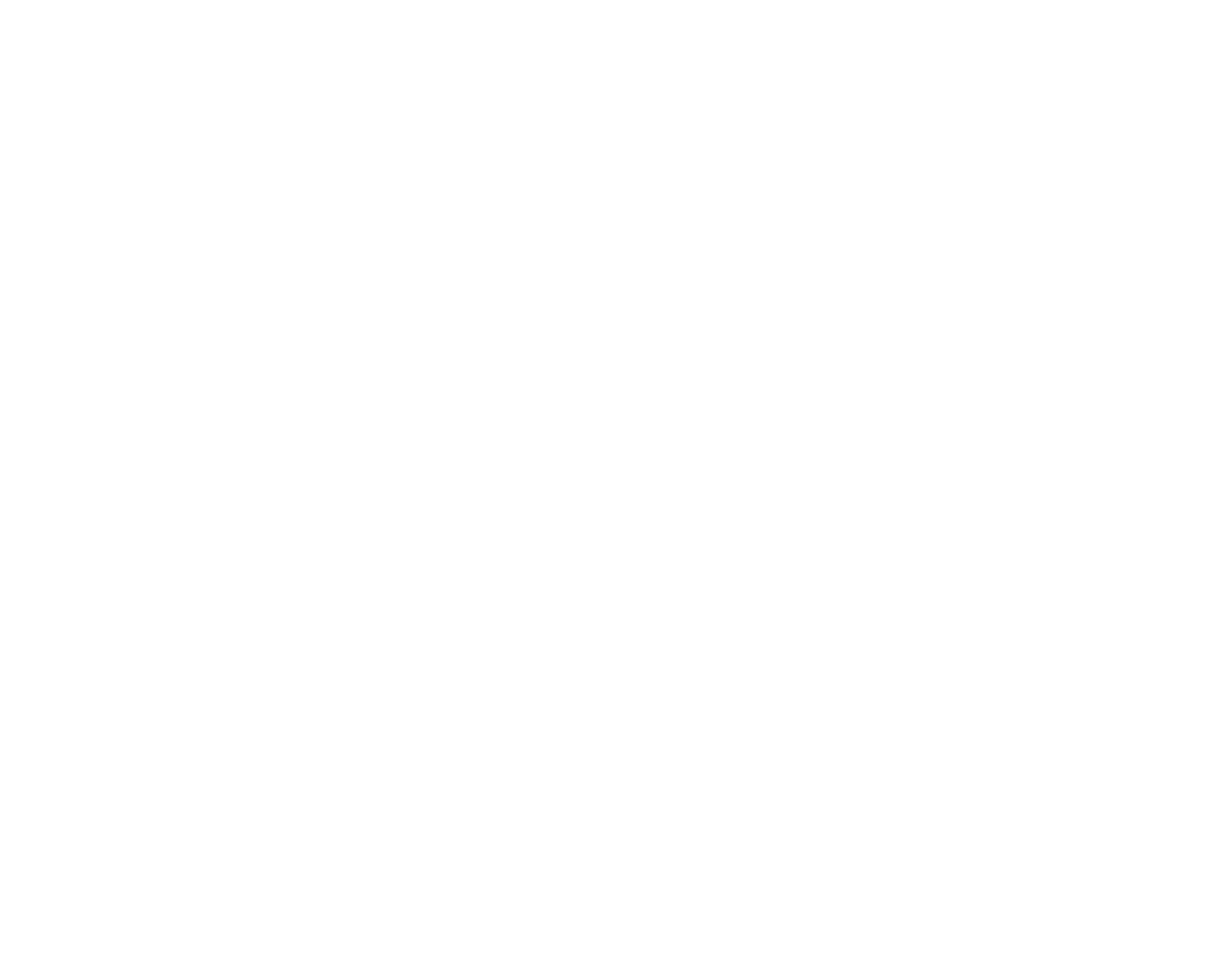
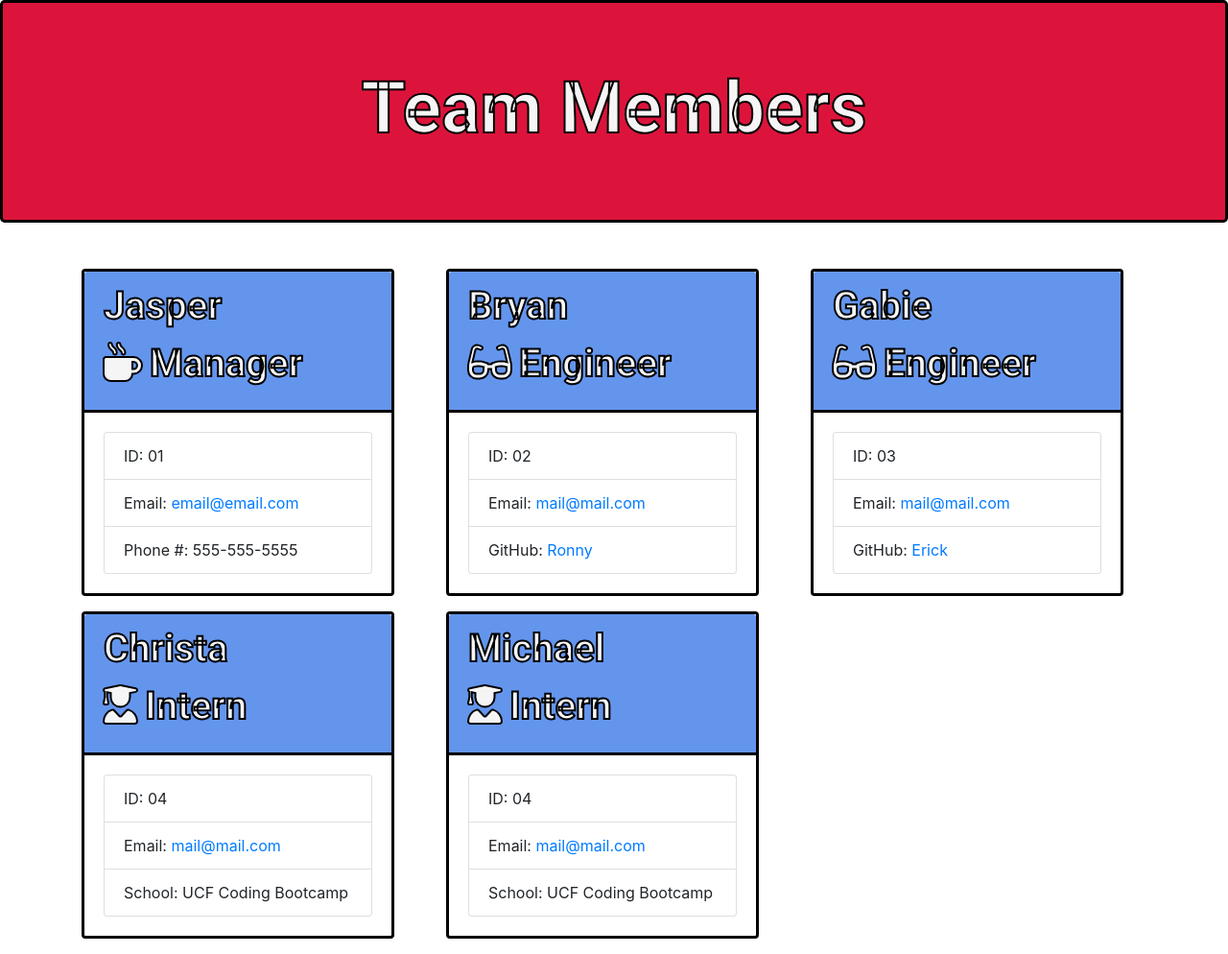
Before and after one commit to KuyaJasper/TeamProfileGenerator, a plain HTML site: page index.html in a window 1280 px wide. Shown: the whole page at 96% size. Before the commit the page ends 800 px from the top, so only its background shows below. Drawn offline with nearby package versions, Linux system fonts and the light colour scheme.

Commit message:
Set Up html and styling for app

```diff
--- a/index.html
+++ b/index.html
@@ -1,12 +1,138 @@
 <!DOCTYPE html>
 <html lang="en">
-<head>
-    <meta charset="UTF-8">
-    <meta http-equiv="X-UA-Compatible" content="IE=edge">
-    <meta name="viewport" content="width=device-width, initial-scale=1.0">
-    <title>Document</title>
-</head>
-<body>
+  <head>
+    <meta charset="UTF-8" />
+    <meta name="viewport" content="width=device-width, initial-scale=1.0" />
+    <meta http-equiv="X-UA-Compatible" content="ie=edge" />
+    <title>My Team</title>
+    <link rel="stylesheet" href="https://stackpath.bootstrapcdn.com/bootstrap/4.1.3/css/bootstrap.min.css" integrity="sha384-MCw98/SFnGE8fJT3GXwEOngsV7Zt27NXFoaoApmYm81iuXoPkFOJwJ8ERdknLPMO" crossorigin="anonymous">
+    <link rel="preconnect" href="https://fonts.gstatic.com">
+    <link href="https://fonts.googleapis.com/css2?family=Roboto:wght@700&display=swap" rel="stylesheet">
+    <link rel="stylesheet" href="/style.css"/>
+    <script src="https://kit.fontawesome.com/0d8db3f55e.js" crossorigin="anonymous"></script>
+  </head>
 
-</body>
+  <body>
+    <div class="container-fluid" id="ProjectHeader">
+      <div class="row">
+        <div class="col-12 jumbotron mb-5 team-heading">
+          <h1 class="text-center">Team Members</h1>
+        </div>
+      </div>
+    </div>
+    <div class="container">
+      <div class="row">
+        <div class="team-area col-12 d-flex justify-content-center">
+          <div class="row">
+            <div class="col-lg-4 col-md-6 col-sm-12 mb-3">
+  <div class="card employee-card mr-md-4">
+    <div class="card-header">
+      <h2 class="card-title">Jasper</h2>
+      <h3 class="card-title"><i class="fas fa-mug-hot mr-2"></i>Manager</h3>
+    </div>
+    <div class="card-body">
+      <ul class="list-group">
+        <li class="list-group-item">ID: 01</li>
+        <li class="list-group-item">
+          Email: <a href="mailto:email@email.com">email@email.com</a>
+        </li>
+        <li class="list-group-item">Phone #: 555-555-5555</li>
+      </ul>
+    </div>
+  </div>
+</div>
+<div class="col-lg-4 col-md-6 col-sm-12 mb-3">
+  <div class="card employee-card mr-md-4">
+    <div class="card-header">
+      <h2 class="card-title">Bryan</h2>
+      <h3 class="card-title"><i class="fas fa-glasses mr-2"></i>Engineer</h3>
+    </div>
+    <div class="card-body">
+      <ul class="list-group">
+        <li class="list-group-item">ID: 02</li>
+        <li class="list-group-item">
+          Email: <a href="mailto:mail@mail.com">mail@mail.com</a>
+        </li>
+        <li class="list-group-item">
+          GitHub:
+          <a
+            href="https://github.com/Ronny"
+            target="_blank"
+            rel="noopener noreferrer"
+            >Ronny</a
+          >
+        </li>
+      </ul>
+    </div>
+  </div>
+</div>
+<div class="col-lg-4 col-md-6 col-sm-12 mb-3">
+  <div class="card employee-card mr-md-4">
+    <div class="card-header">
+      <h2 class="card-title">Gabie</h2>
+      <h3 class="card-title"><i class="fas fa-glasses mr-2"></i>Engineer</h3>
+    </div>
+    <div class="card-body">
+      <ul class="list-group">
+        <li class="list-group-item">ID: 03</li>
+        <li class="list-group-item">
+          Email: <a href="mailto:mail@mail.com">mail@mail.com</a>
+        </li>
+        <li class="list-group-item">
+          GitHub:
+          <a
+            href="https://github.com/Erick"
+            target="_blank"
+            rel="noopener noreferrer"
+            >Erick</a
+          >
+        </li>
+      </ul>
+    </div>
+  </div>
+</div>
+<div class="col-lg-4 col-md-6 col-sm-12 mb-3">
+  <div class="card employee-card mr-md-4">
+    <div class="card-header">
+      <h2 class="card-title">Christa</h2>
+      <h3 class="card-title">
+        <i class="fas fa-user-graduate mr-2"></i>Intern
+      </h3>
+    </div>
+    <div class="card-body">
+      <ul class="list-group">
+        <li class="list-group-item">ID: 04</li>
+        <li class="list-group-item">
+          Email: <a href="mailto:mail@mail.com">mail@mail.com</a>
+        </li>
+        <li class="list-group-item">School: UCF Coding Bootcamp</li>
+      </ul>
+    </div>
+  </div>
+</div>
+<div class="col-lg-4 col-md-6 col-sm-12 mb-3">
+  <div class="card employee-card mr-md-4">
+    <div class="card-header">
+      <h2 class="card-title">Michael</h2>
+      <h3 class="card-title">
+        <i class="fas fa-user-graduate mr-2"></i>Intern
+      </h3>
+    </div>
+    <div class="card-body">
+      <ul class="list-group">
+        <li class="list-group-item">ID: 04</li>
+        <li class="list-group-item">
+          Email: <a href="mailto:mail@mail.com">mail@mail.com</a>
+        </li>
+        <li class="list-group-item">School: UCF Coding Bootcamp</li>
+      </ul>
+    </div>
+  </div>
+</div>
+
+          </div>
+        </div>
+      </div>
+    </div>
+  </body>
 </html>
--- /dev/null
+++ b/style.css
@@ -0,0 +1,27 @@
+.team-heading{
+    font-family: 'Roboto', sans-serif;
+    -webkit-text-stroke: 2px black;
+    background-color: crimson;
+    color: whitesmoke;
+    border: 3px solid black;
+}
+
+.team-heading h1{
+    font-size: 75px;
+}
+
+.card {
+    border: 3px solid black;
+}
+
+.card-header{
+    border-bottom:  solid black;
+    background-color: cornflowerblue;
+}
+
+.card-title{
+    font-family: 'Roboto', sans-serif;
+    font-size: 40px;
+    color: whitesmoke;
+    -webkit-text-stroke: 2px black;
+}
```
